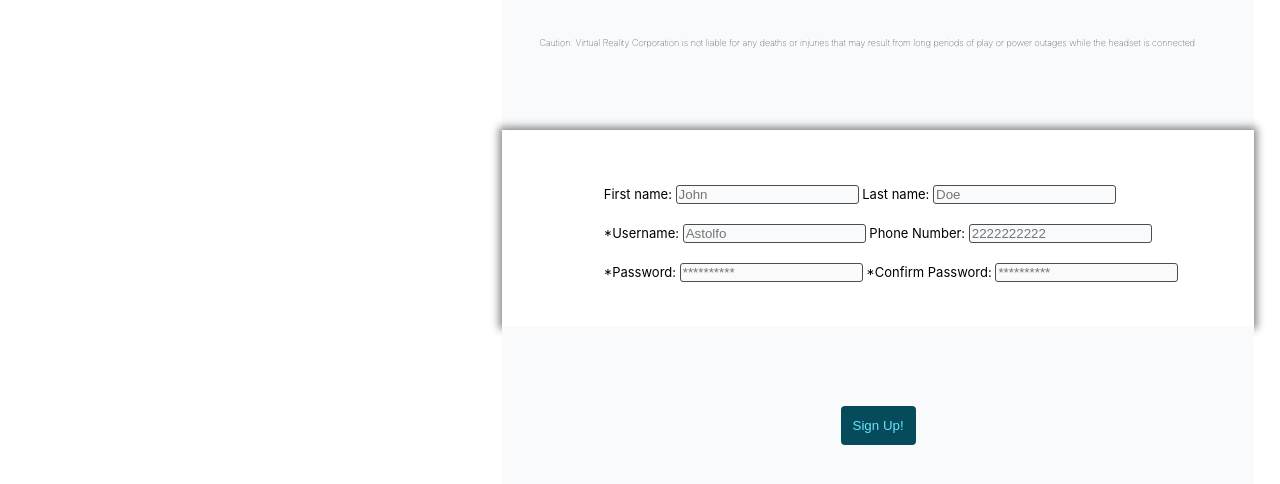
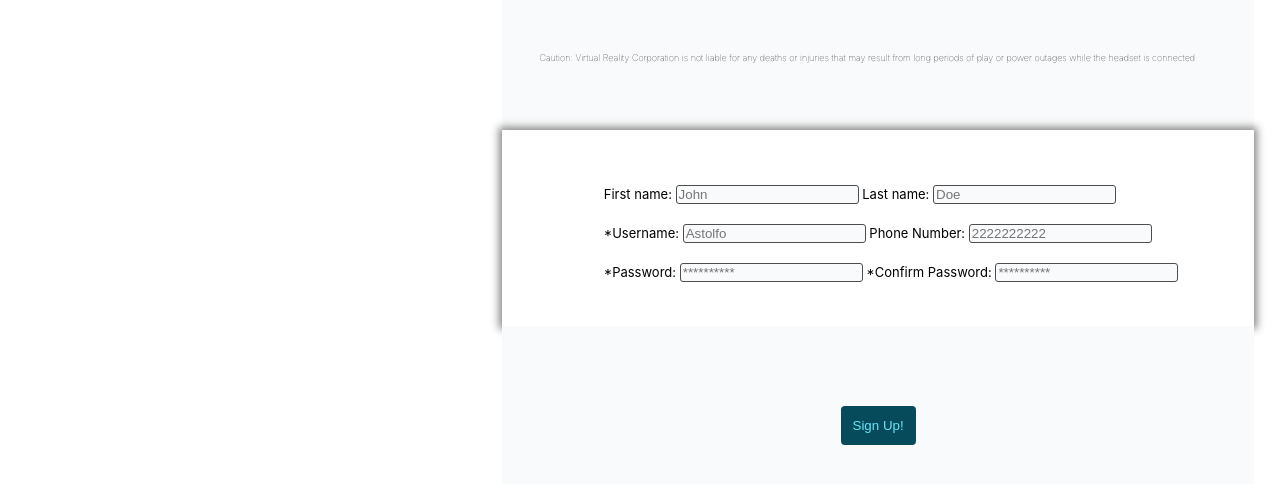
Before and after one commit to mio2smug/form, a plain HTML site: page index.html in a window 1280 px wide. Shown: the part 254-738 px from the top of the page. Drawn offline with Linux system fonts and the light colour scheme.

Commit message:
Update styles.css

```diff
--- a/styles.css
+++ b/styles.css
@@ -48,7 +48,7 @@ p:nth-child(2){
 }
 
 p:nth-child(3){
-    margin-top: 11%;
+    margin-top: 13%;
     font-weight: 100;
     font-size: xx-small;
 }
```
